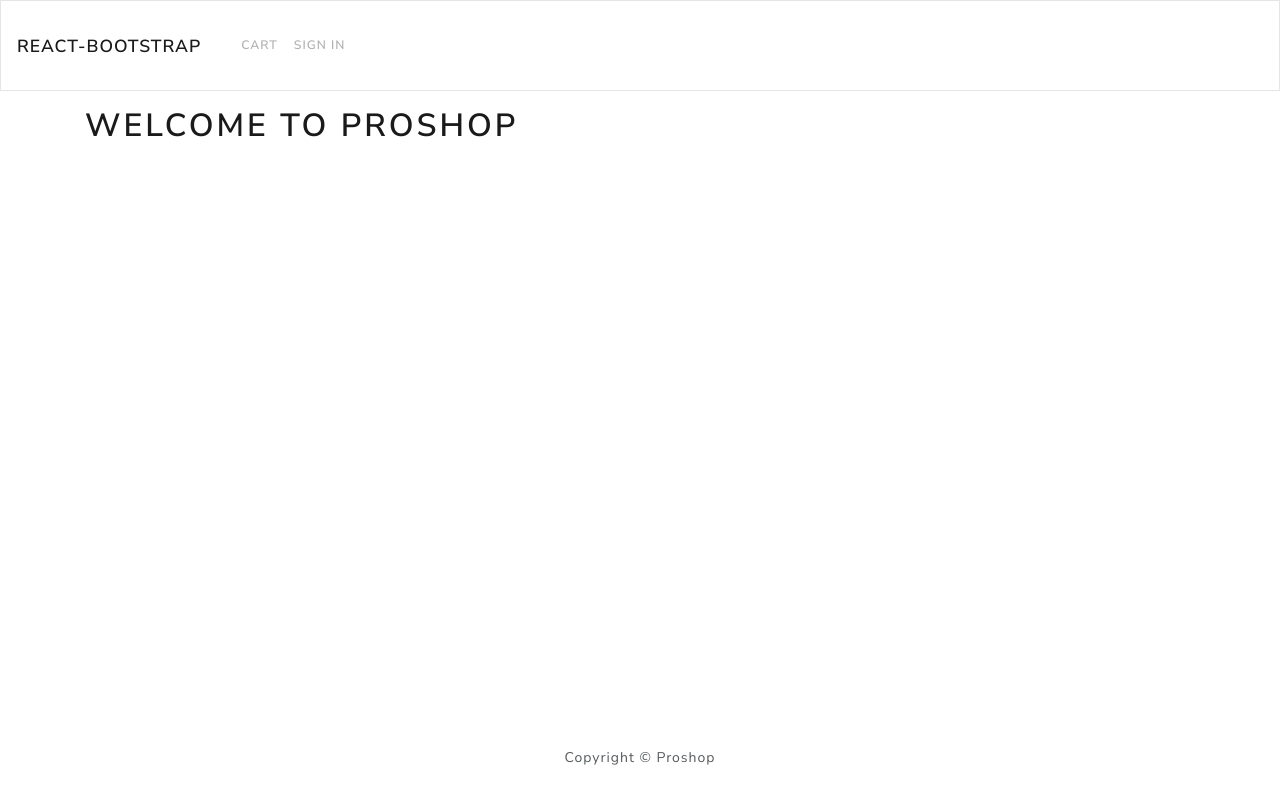
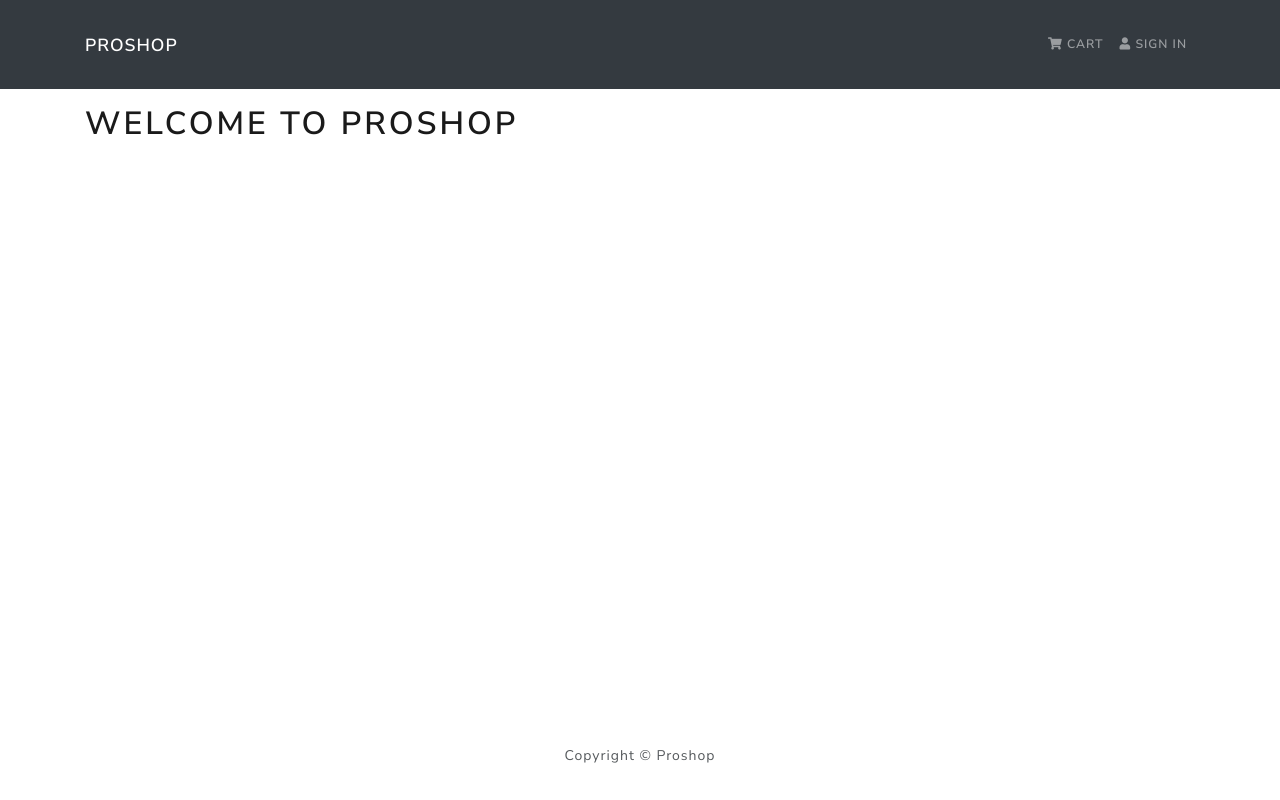
Before and after one commit to Rey-commits/Fullstack-eCommerce, a React (Create React App) app in the folder frontend/: page / in a window 1280 px wide. Built offline with nearby package versions, Linux system fonts and the light colour scheme.

Commit message:
Header have been modified

```diff
--- a/frontend/src/components/Header.js
+++ b/frontend/src/components/Header.js
@@ -4,16 +4,18 @@ import { Navbar, Nav, Container } from "react-bootstrap"
 const Header = () => {
     return (
         <header>
-            <Navbar bg="light" expand="lg">
-                <Navbar.Brand href="#home">React-Bootstrap</Navbar.Brand>
+            <Navbar bg="dark" variant="dark" expand="lg" collapseOnSelect>
+                <Container>
+                <Navbar.Brand href="/">ProShop</Navbar.Brand>
                 <Navbar.Toggle aria-controls="basic-navbar-nav"/>
                 <Navbar.Collapse id="basic-navbar-nav">
-                    <Nav className="mr-auto">
-                        <Nav.Link href="/cart">Cart</Nav.Link>
-                        <Nav.Link href="/login">Sign In</Nav.Link>
+                    <Nav className="ml-auto">
+                        <Nav.Link href="/cart"><i className="fas fa-shopping-cart"></i> Cart</Nav.Link>
+                        <Nav.Link href="/login"><i className="fas fa-user"></i> Sign In</Nav.Link>
                     </Nav>
 
                 </Navbar.Collapse>
+                </Container>
             </Navbar>
         </header>
     )
```
